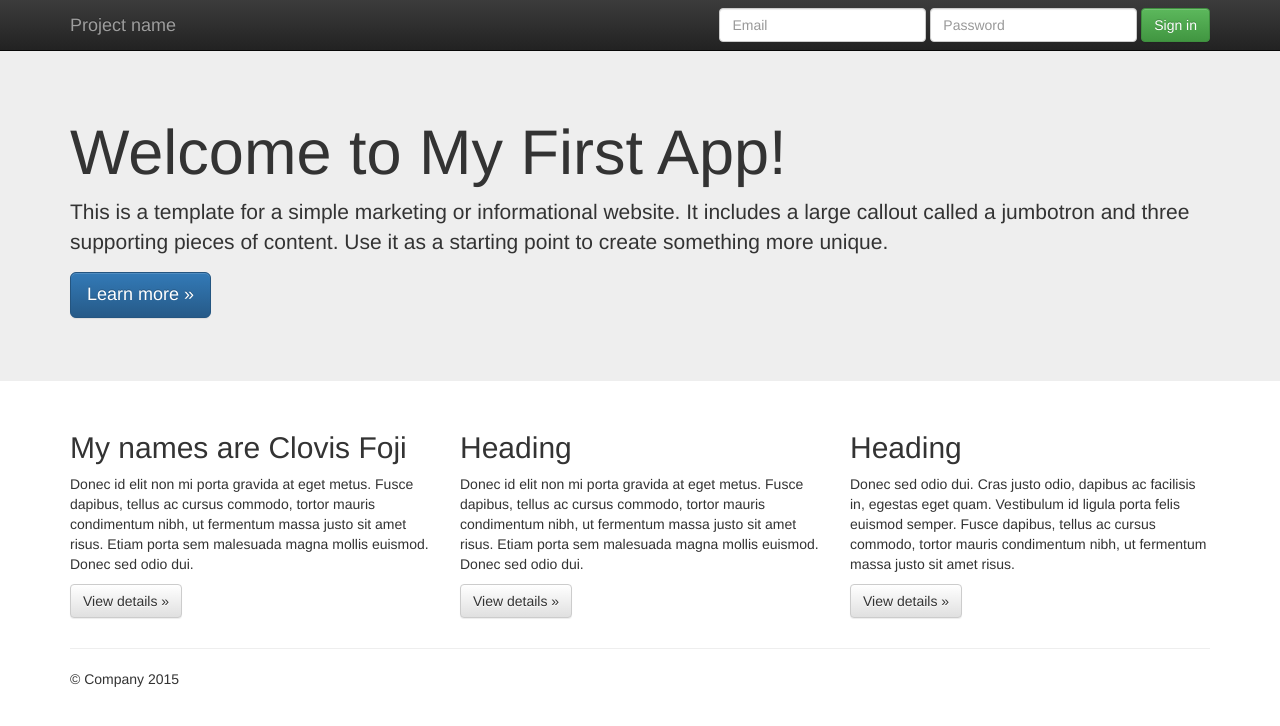
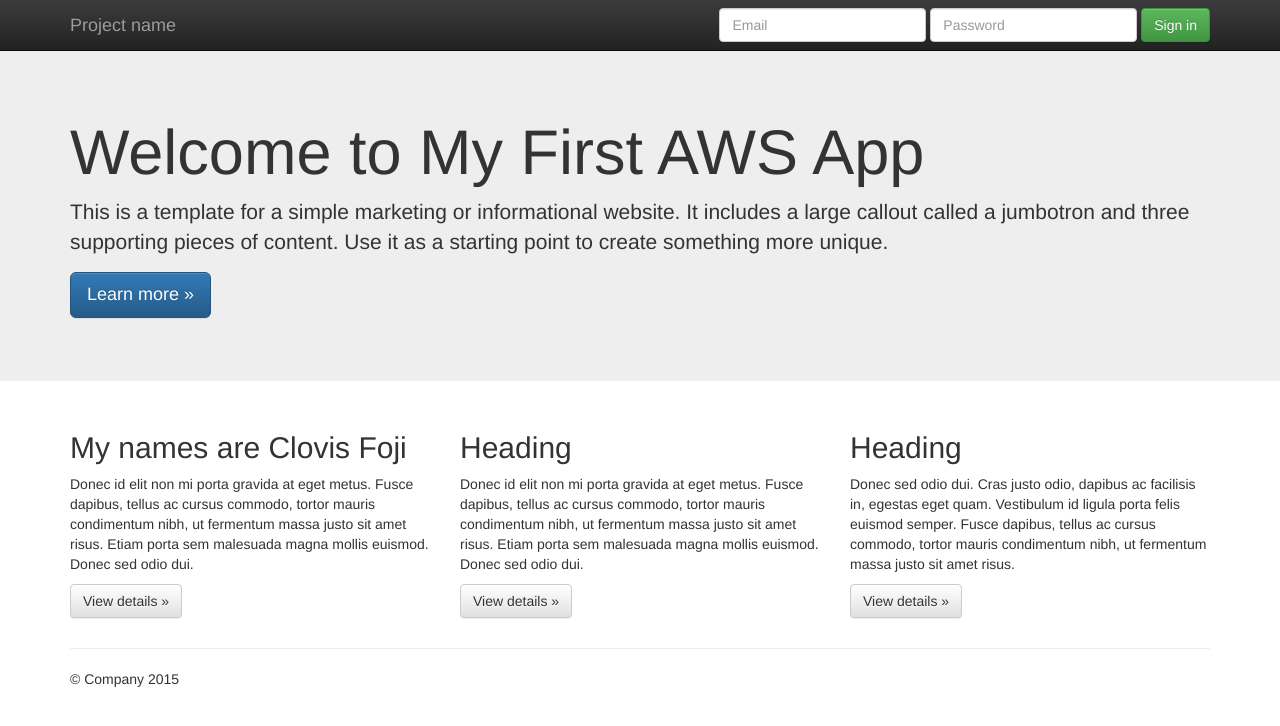
Before and after one commit to nkempuclovis/WebApp03, a plain HTML site: page index.html in a window 1280 px wide. Drawn offline with nearby package versions, Linux system fonts and the light colour scheme.

Commit message:
Upated Welcome Banner

```diff
--- a/index.html
+++ b/index.html
@@ -55,7 +55,7 @@
     <!-- Main jumbotron for a primary marketing message or call to action -->
     <div class="jumbotron">
       <div class="container">
-        <h1>Welcome to My First App!</h1>
+        <h1>Welcome to My First AWS App</h1>
         <p>This is a template for a simple marketing or informational website. It includes a large callout called a jumbotron and three supporting pieces of content. Use it as a starting point to create something more unique.</p>
         <p><a class="btn btn-primary btn-lg" href="#" role="button">Learn more &raquo;</a></p>
       </div>
```
